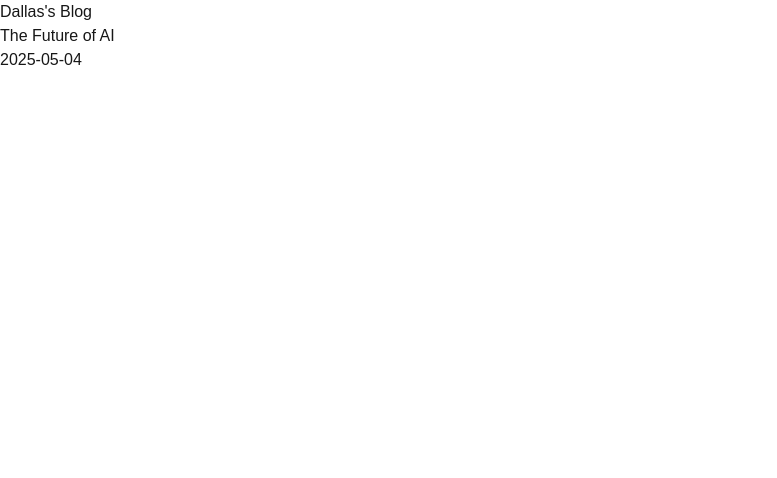
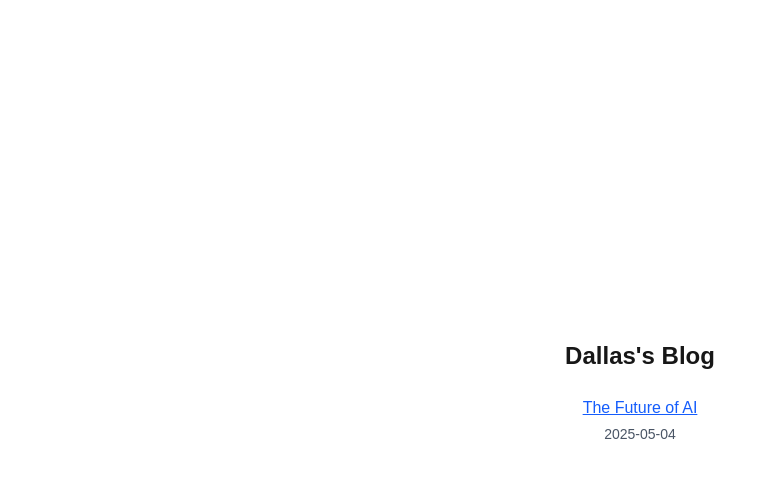
Before and after one commit to dallasd1223/dallas-blog, a Next.js app: page / in a window 1280 px wide. Shown: the top 478 px of the page, without its empty margins (0-777 px from the left). Built offline with nearby package versions, Linux system fonts and the light colour scheme.

Commit message:
image fix

```diff
--- a/app/page.tsx
+++ b/app/page.tsx
@@ -5,13 +5,15 @@ export default function Home() {
   const posts = getAllPosts();
 
   return (
-    <div>
-      <h2>Dallas&apos;s Blog</h2>
-      <ul>
+    <div className="min-h-screen flex flex-col items-center justify-center">
+      <h2 className="text-2xl font-bold mb-6">Dallas&apos;s Blog</h2>
+      <ul className="text-center">
         {posts.map((post) => (
-          <li key={post.slug}>
-            <Link href={`/posts/${post.slug}`}>{post.title || post.slug}</Link>
-            {post.date && <p>{post.date}</p>}
+          <li key={post.slug} className="mb-4">
+            <Link href={`/posts/${post.slug}`} className="text-blue-600 hover:text-blue-800 underline">
+              {post.title || post.slug}
+            </Link>
+            {post.date && <p className="text-gray-600 text-sm mt-1">{post.date}</p>}
           </li>
         ))}
       </ul>
--- a/posts/sample-article.md
+++ b/posts/sample-article.md
@@ -22,7 +22,7 @@ As AI grows more powerful, so does the need for transparency, fairness, and acco
 ### 4. AI in the Physical World
 Beyond software, AI is moving into robotics, autonomous vehicles, and smart infrastructure — making real-world decisions with real-world consequences.
 
-![A beautiful sunset](images\Image_2D_0023_0054.png "Sunset over the ocean")
+![A beautiful sunset](/images/Image_2D_0023_0054.png "Sunset over the ocean")
 
 ## Challenges Ahead
 
```
